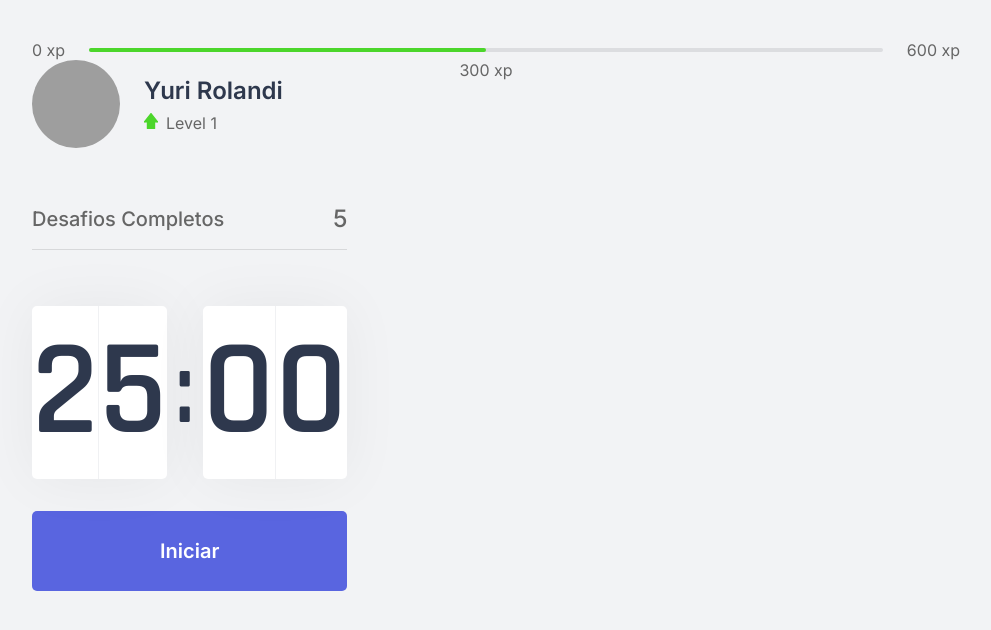
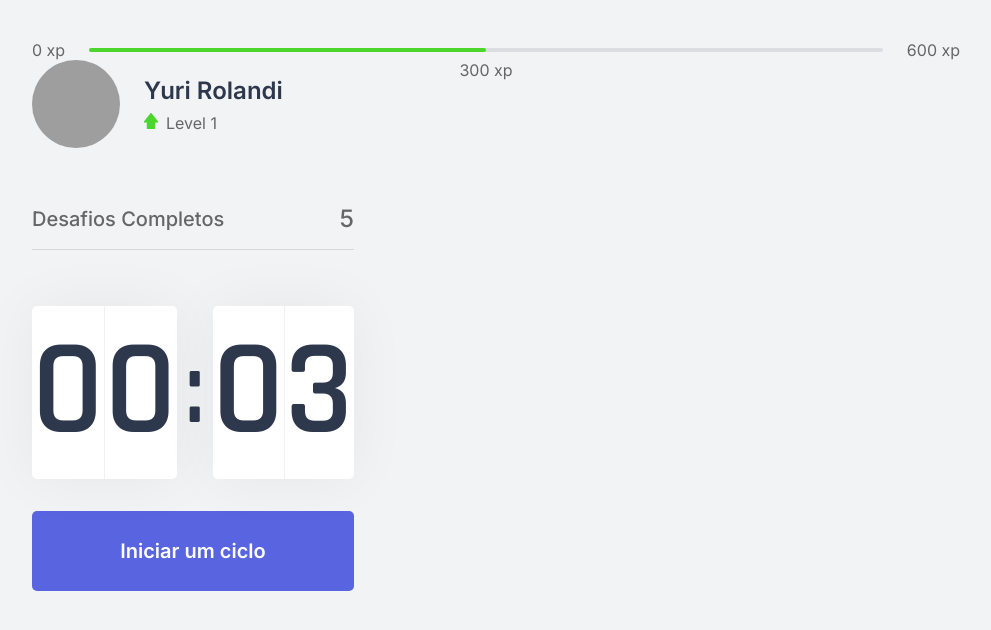
Before and after one commit to yurirolandi/Nlw04, a Next.js app: page / in a window 1280 px wide. Shown: the top 630 px of the page, without its empty margins (144-1135 px from the left). Built offline with nearby package versions, Linux system fonts and the light colour scheme; grey boxes are pictures that could not be loaded.

Commit message:
feat: finish countDown

```diff
--- a/src/components/Countdown/Countdown.tsx
+++ b/src/components/Countdown/Countdown.tsx
@@ -1,9 +1,12 @@
 import { useState, useEffect } from "react";
 import styles from "../../style/components/Countdown.module.css";
 
+let countdownTimeout: NodeJS.Timeout;
+
 export function Countdown() {
-  const [time, setTime] = useState(25 * 60);
-  const [active, setActive] = useState(false);
+  const [time, setTime] = useState(0.05 * 60);
+  const [isActive, setIsactive] = useState(false);
+  const [hasFinished, setHasFinished] = useState(false);
 
   const minutes = Math.floor(time / 60);
   const seconds = time % 60;
@@ -14,16 +17,26 @@
     .split("");
 
   function startCountdown() {
-    setActive(true);
+    setIsactive(true);
+  }
+
+  function resetCountdown() {
+    clearTimeout(countdownTimeout);
+    setIsactive(false);
+    setTime(25 * 60);
   }
 
   useEffect(() => {
-    if (active && time > 0) {
-      setTimeout(() => {
+    if (isActive && time > 0) {
+      countdownTimeout = setTimeout(() => {
         setTime(time - 1);
       }, 1000);
+    } else if (isActive && time === 0) {
+      console.log("Finalizou a operação");
+      setHasFinished(true);
+      setIsactive(false);
     }
-  }, [active, time]);
+  }, [isActive, time]);
 
   return (
     <div>
@@ -38,13 +51,31 @@
           <span>{secondsRight}</span>
         </div>
       </div>
+      {hasFinished ? (
+        <button disabled className={styles.countdownButton}>
+          Ciclo encerrado
+        </button>
+      ) : (
+        <>
+          {isActive ? (
+            <button
+              type="button"
+              onClick={resetCountdown}
+              className={`${styles.countdownButton} ${styles.countdownButtonActive}`}
+            >
+              Abandonar ciclo
+            </button>
+          ) : (
             <button
               type="button"
               onClick={startCountdown}
               className={styles.countdownButton}
             >
-        Iniciar
+              Iniciar um ciclo
             </button>
+          )}
+        </>
+      )}
     </div>
   );
 }
--- a/src/style/components/Countdown.module.css
+++ b/src/style/components/Countdown.module.css
@@ -55,6 +55,21 @@
     transition: background-color 0.2s;
 }
 
-.countdownButton:hover{
+.countdownButton:not(:disabled):hover{
     background: var(--blue-dark);
 }
+
+.countdownButtonActive{
+  background-color: var(--white);
+  color: var(--title);
+}
+
+.countdownButtonActive:not(:disabled):hover{
+  background-color: var(--red);
+  color: var(--white);
+}
+.countdownButton:disabled{
+ background: var(--white);
+ color: var(--text);
+ cursor: not-allowed;
+}
```
Lines whose indentation alone changed are shown as unchanged.
